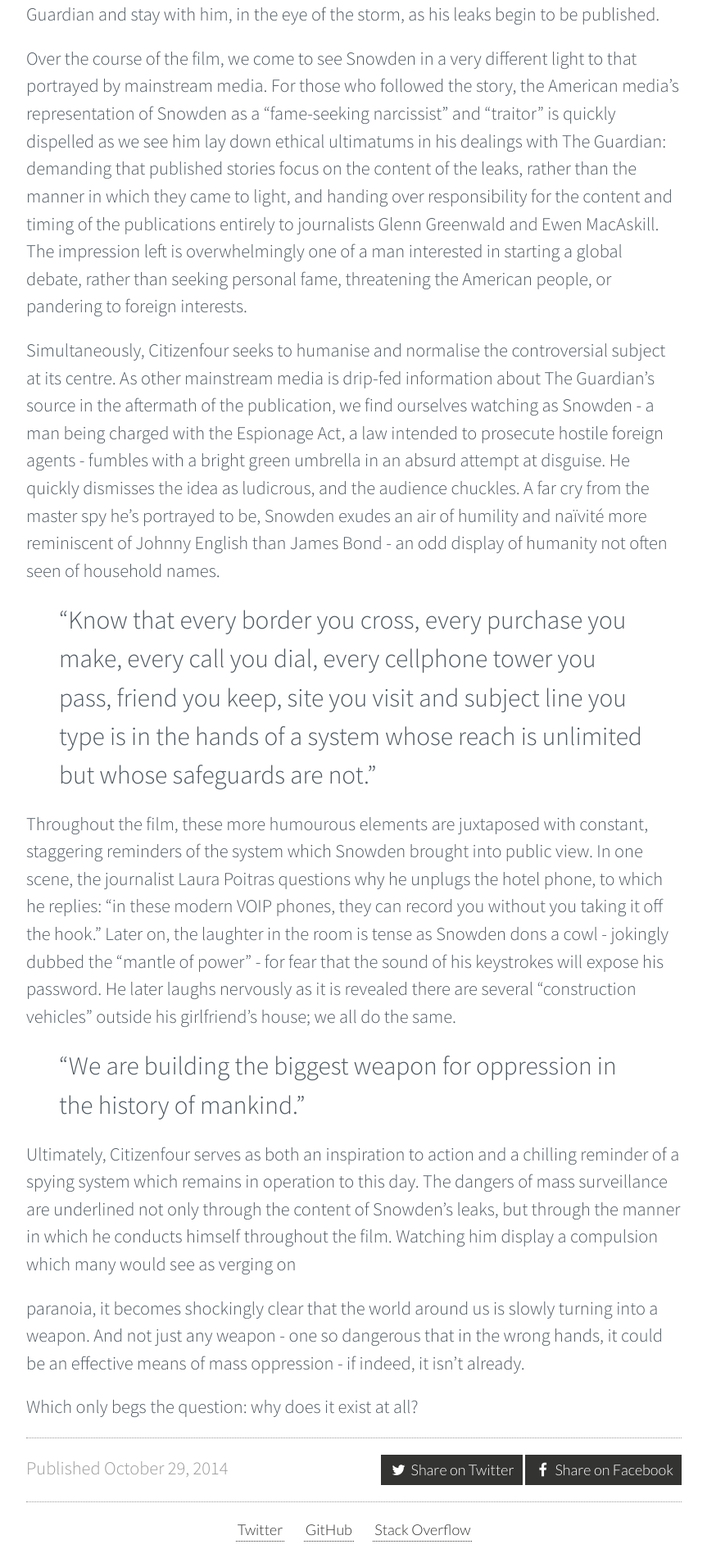
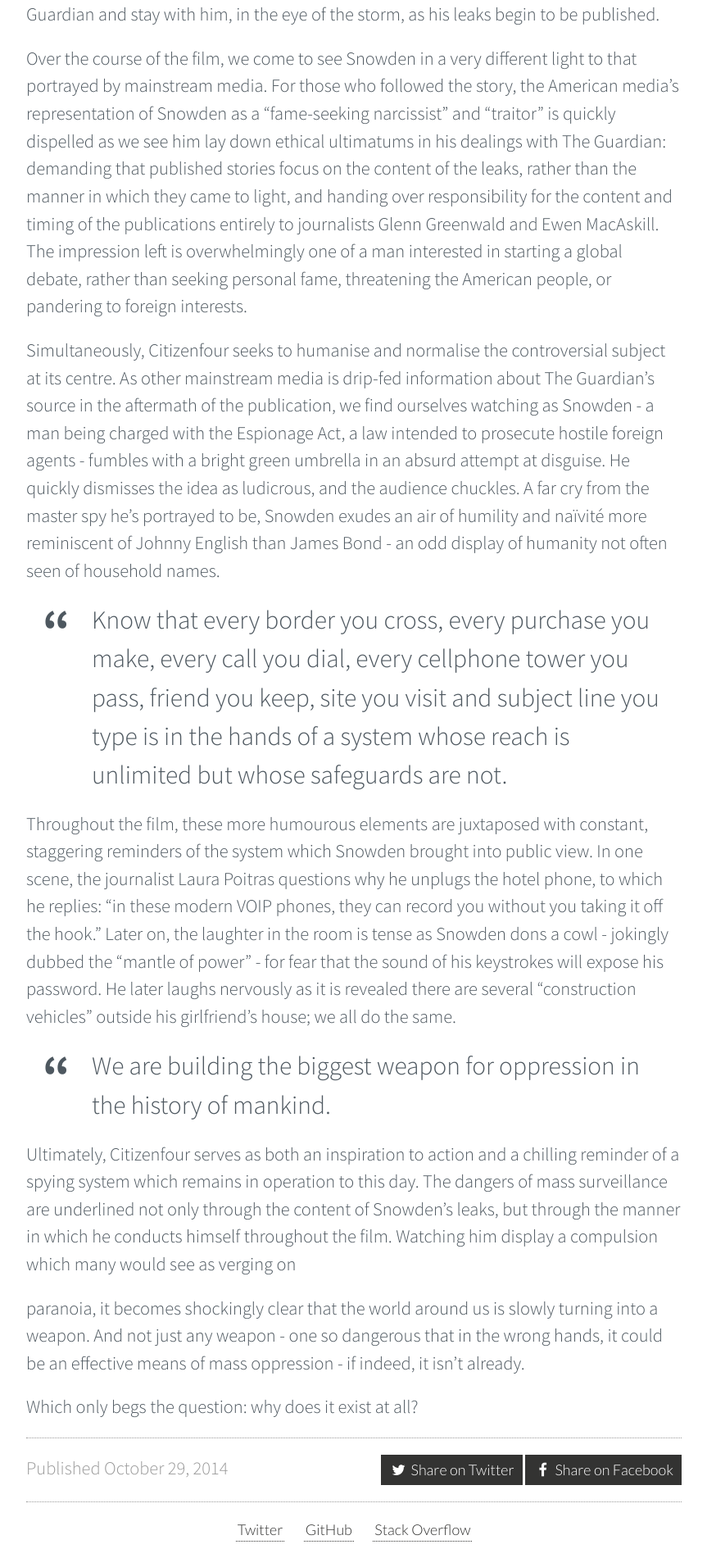
Before and after one commit to JimmyThompson/jimmythompson.co.uk, a Jekyll site: the page built from _posts/2014-10-29-citizenfour.md, in a window 1280 px wide. Shown: the part 1076-2977 px from the top of the page at 82% size, without its empty margins (208-1071 px from the left). Built offline with Jekyll 4.4.1, drawn with Linux system fonts in a browser that asks for light colours; nearby versions of some CDN libraries.

Commit message:
Added fancy styling to blockquotes

```diff
--- a/_posts/2014-10-29-citizenfour.md
+++ b/_posts/2014-10-29-citizenfour.md
@@ -43,10 +43,10 @@ portrayed to be, Snowden exudes an air of humility and naïvité more reminiscen
 of Johnny English than James Bond - an odd display of humanity not often seen
 of household names.
 
-> "Know that every border you cross, every purchase you make, every call you
+> Know that every border you cross, every purchase you make, every call you
   dial, every cellphone tower you pass, friend you keep, site you visit and
   subject line you type is in the hands of a system whose reach is unlimited
-  but whose safeguards are not."
+  but whose safeguards are not.
 
 Throughout the film, these more humourous elements are juxtaposed with
 constant, staggering reminders of the system which Snowden brought into
@@ -58,8 +58,8 @@ laughter in the room is tense as Snowden dons a cowl - jokingly dubbed the
 password. He later laughs nervously as it is revealed there are several
 "construction vehicles" outside his girlfriend's house; we all do the same.
 
-> “We are building the biggest weapon for oppression in the history of
-  mankind.”
+> We are building the biggest weapon for oppression in the history of
+  mankind.
 
 Ultimately, Citizenfour serves as both an inspiration to action and a chilling
 reminder of a spying system which remains in operation to this day. The dangers
--- a/style/main.scss
+++ b/style/main.scss
@@ -36,7 +36,6 @@ a {
   }
 }
 
-
 @include selection {
   background: $text-color;
   color: #ffffff;
@@ -44,8 +43,26 @@ a {
 
 blockquote {
   @extend .spacing;
+
+  position: relative;
   font-size: 1.4em;
-  padding: 0 40px;
+  font-weight: 300;
+  padding: 0 20px 0 80px;
+  quotes: "\201C" "\201D" "\2018" "\2019";
+
+  :before {
+    position: absolute;
+    left: 20px;
+    top: 30px;
+    content: "\201C";
+    font-size: 2em;
+    font-weight: bold;
+    line-height: 0.1em;
+  }
+
+  p {
+    display: inline;
+  }
 
   @media (max-width: 800px) {
     display: none;
```
